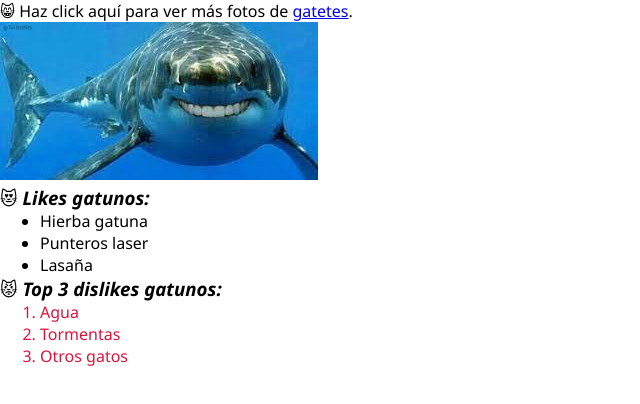
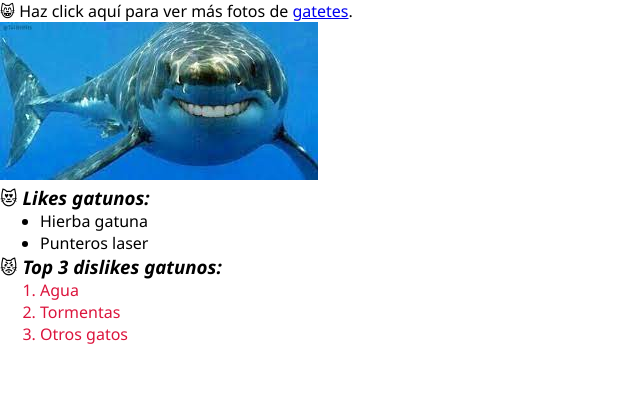
Before and after one commit to danielcs94/CATSREPOSITORY, a plain HTML site: page index.html in a window 1280 px wide. Shown: the whole page, without its empty margins (0-640 px from the left). Drawn offline with Linux system fonts and the light colour scheme.

Commit message:
comentado el li del ul

```diff
--- a/index.html
+++ b/index.html
@@ -20,7 +20,7 @@
             <ul>
                 <li class="like">Hierba gatuna</li>
                 <li class="like">Punteros laser</li>
-                <li class="like">Lasaña</li>
+                <!-- <li class="like">Lasaña</li> -->
             </ul>
             <h3>😾 Top 3 dislikes gatunos:</h3>
             <ol>
```
